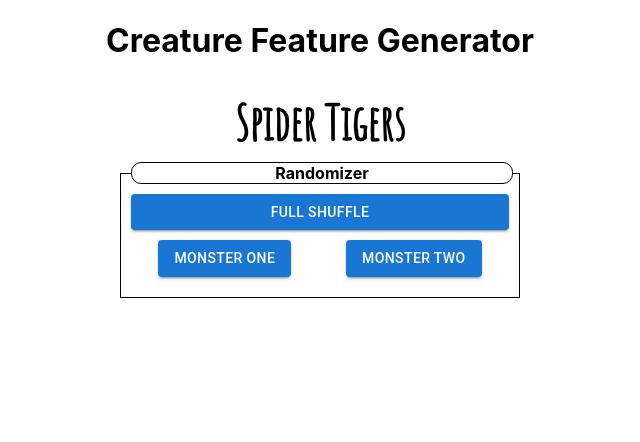
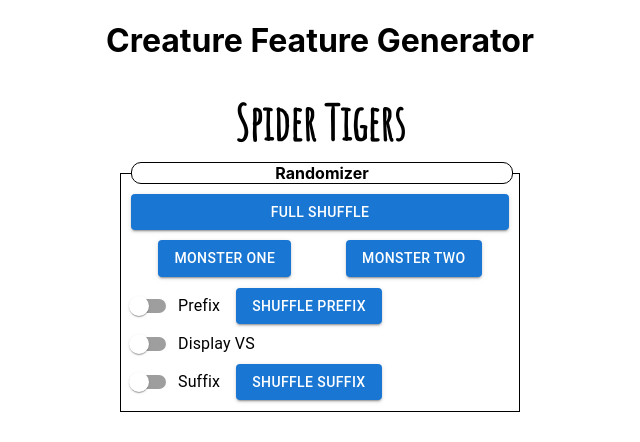
Before and after one commit to robertddobyns/creature-movie-generator, a React (Create React App) app: page / in a window 1280 px wide. Shown: the top 442 px of the page, without its empty margins (320-960 px from the left). Built offline with nearby package versions, Linux system fonts and the light colour scheme.

Commit message:
added vs functionality

```diff
--- a/src/App.js
+++ b/src/App.js
@@ -1,7 +1,7 @@
 import './App.css';
 import React, {useState, useEffect} from "react";
 import {makeStyles} from "@mui/styles";
-import {Button,Switch, FormControlLabel, FormControl} from '@mui/material';
+import {Button, Switch, FormControlLabel, FormControl, FormGroup} from '@mui/material';
 import Header from "./components/Header";
 import * as creatureList from './name.json';
 
@@ -43,6 +43,12 @@ const useStyles = makeStyles(() => ({
         border: '1px solid black',
         borderRadius: 10,
         fontWeight: 'bold'
+    },
+    optionals: {
+        width: '100%',
+        display: 'flex',
+        flexDirection: 'column',
+        textAlign: 'left'
     }
 }))
 
@@ -52,6 +58,7 @@ function App() {
   const [movieTitle1, setMovieTitle1] = useState("");
   const [movieTitle2, setMovieTitle2] = useState("");
   const [prefix, setPrefix] = useState(null);
+  const [vs, setVs] = useState(false);
 
   const getRandomItem = () => {
       return creatureList.monster[Math.floor(Math.random() * creatureList.monster.length)];
@@ -80,6 +87,10 @@ function App() {
       setMovieTitle2(newMonsterName);
   }
 
+  const handleVsToggle = () => {
+      setVs(!vs);
+  }
+
   useEffect(() =>{
       handleInitialTitle();
   },[])
@@ -89,7 +100,7 @@ function App() {
       <Header/>
         <div className={classes.root}>
             <div className={classes.results}>
-                {prefix && <span>{prefix}&nbsp;</span>} <span>{movieTitle1}</span>&nbsp;<span>{movieTitle2}s</span>
+                {prefix && <span>{prefix}&nbsp;</span>} <span>{movieTitle1}</span> {vs ? <span>&nbsp;vs&nbsp;</span> : <span>&nbsp;</span> } <span>{movieTitle2}s</span>
             </div>
             <div className={classes.form}>
                 <span className={classes.formTitle}>Randomizer</span>
@@ -108,7 +119,27 @@ function App() {
                         onClick={handleTitle2Change}
                     >Monster Two</Button>
                 </div>
-
+                <div className={classes.optionals}>
+                    <div>
+                        <FormControlLabel control={<Switch/>} label={'Prefix'}/>
+                        <Button
+                            variant={"contained"}
+                        >
+                            Shuffle Prefix
+                        </Button>
+                    </div>
+                    <div>
+                        <FormControlLabel control={<Switch/>} label={'Display VS'} onChange={handleVsToggle}/>
+                    </div>
+                    <div>
+                        <FormControlLabel control={<Switch/>} label={'Suffix'}/>
+                        <Button
+                            variant={"contained"}
+                        >
+                            Shuffle Suffix
+                        </Button>
+                    </div>
+                </div>
             </div>
         </div>
     </div>
```
